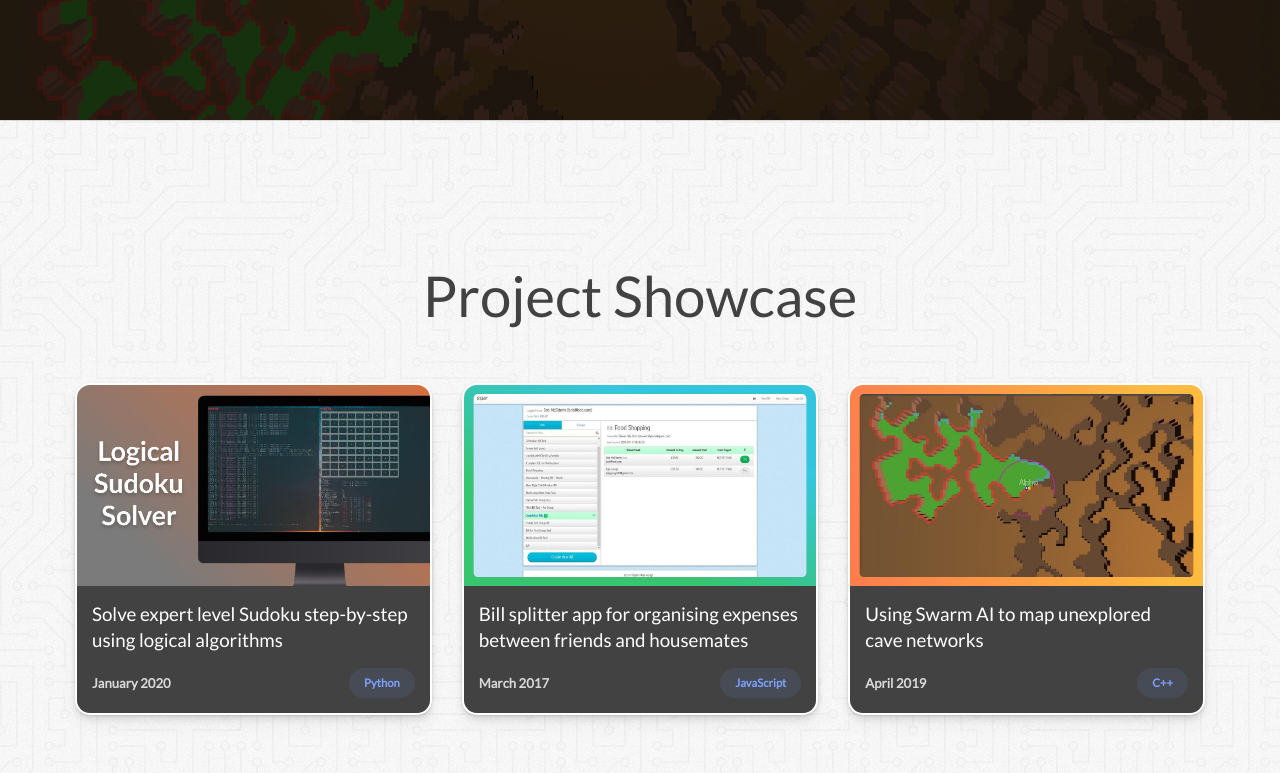
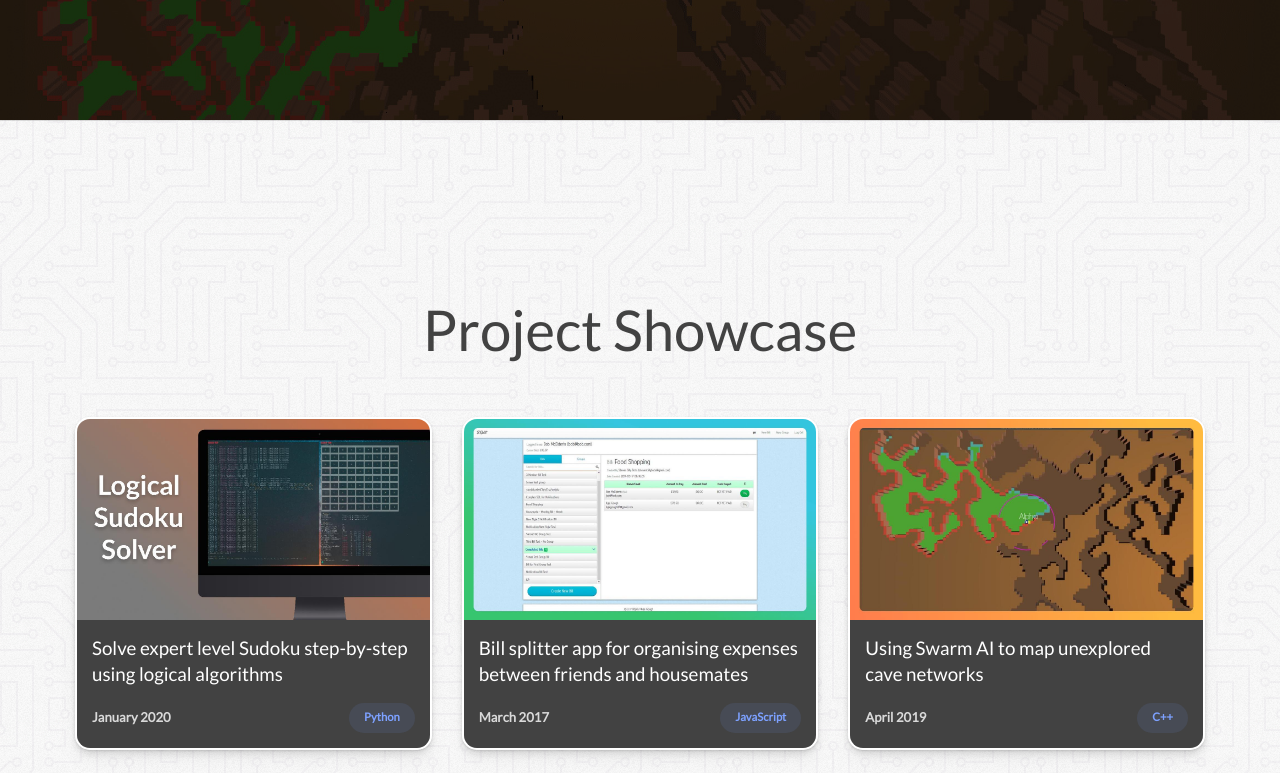
Before and after one commit to KyleGough/portfolio, a React (Create React App) app: page / in a window 1280 px wide. Shown: the part 680-1453 px from the top of the page. Built offline with nearby package versions, Linux system fonts and the light colour scheme.

Commit message:
Fixed section spacing bug

```diff
--- a/src/components/Section/Section.tsx
+++ b/src/components/Section/Section.tsx
@@ -13,7 +13,7 @@ const Section = forwardRef<HTMLDivElement, SectionProps>(
       id={id}
       ref={ref}
       className={clsx(
-        { 'first:pt-24': overrideTopPadding },
+        { 'first:pt-24': !overrideTopPadding },
         'container text-primary py-8 last:pb-16'
       )}
     >
```
